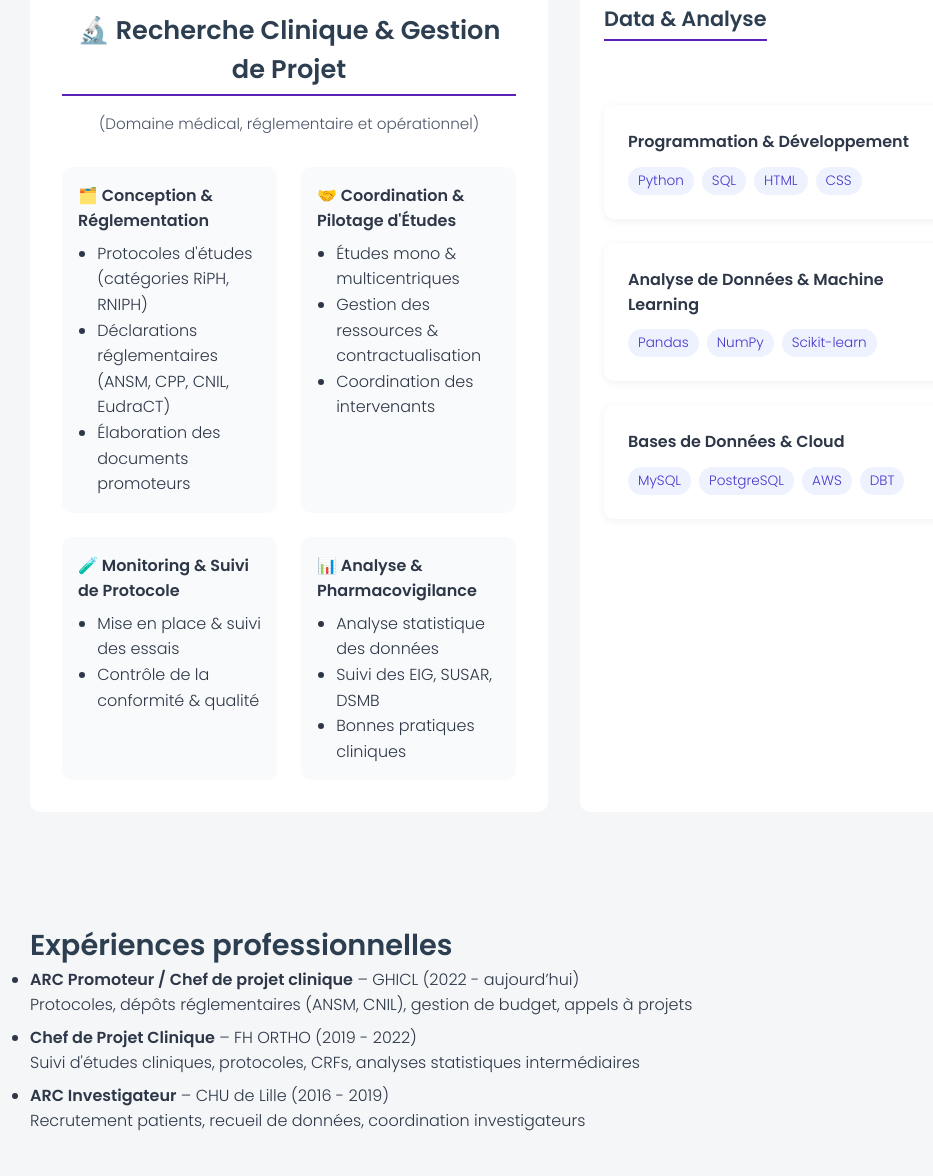
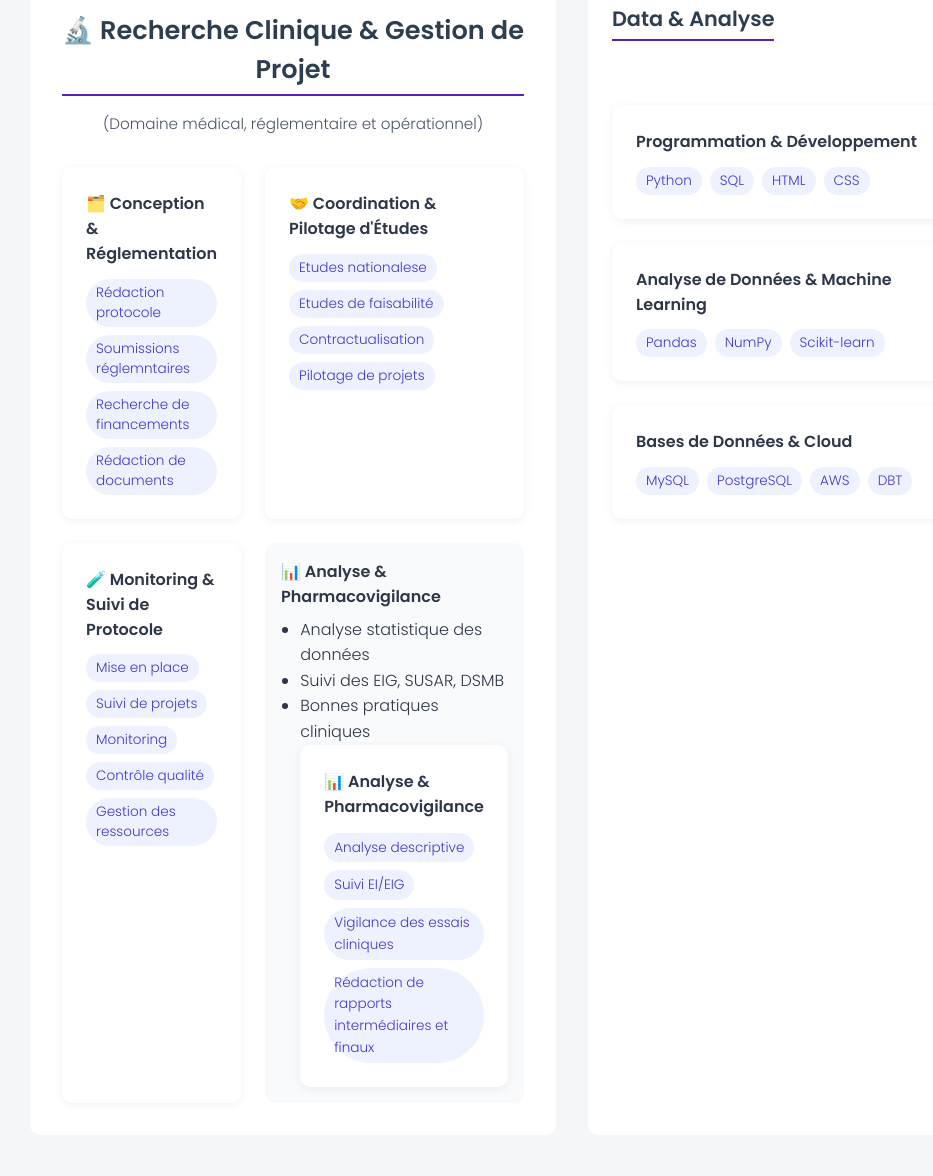
Before and after one commit to Wills13storm/wvandenberghe.github.io, a plain HTML site: page index.html in a window 1280 px wide. Shown: the part 1070-2246 px from the top of the page, without its empty margins (126-1059 px from the left). Drawn offline with Linux system fonts and the light colour scheme.

Commit message:
Update index.html

```diff
--- a/index.html
+++ b/index.html
@@ -226,33 +226,38 @@
 
   <div style="display: grid; grid-template-columns: 1fr 1fr; gap: 1.5rem;">
     <!-- Bloc 1 -->
-    <div style="background: #f9fafb; border-radius: 10px; padding: 1rem;">
-      <h4>🗂️ Conception & Réglementation</h4>
-      <ul style="margin-top: 0.5rem; padding-left: 1.2rem; line-height: 1.6;">
-        <li>Protocoles d'études (catégories RiPH, RNIPH)</li>
-        <li>Déclarations réglementaires (ANSM, CPP, CNIL, EudraCT)</li>
-        <li>Élaboration des documents promoteurs</li>
-      </ul>
+    <div style="background: #fff; padding: 1.5rem; border-radius: 10px; box-shadow: 0 2px 8px rgba(0,0,0,0.06);">
+    <h4>🗂️ Conception & Réglementation</h4>
+    <div style="margin-top: 0.8rem; display: flex; flex-wrap: wrap; gap: 0.5rem;">
+      <span class="badge">Rédaction protocole</span>
+      <span class="badge">Soumissions réglemntaires</span>
+      <span class="badge">Recherche de financements</span>
+      <span class="badge">Rédaction de documents</span>
     </div>
+  </div>
 
     <!-- Bloc 2 -->
-    <div style="background: #f9fafb; border-radius: 10px; padding: 1rem;">
-      <h4>🤝 Coordination & Pilotage d'Études</h4>
-      <ul style="margin-top: 0.5rem; padding-left: 1.2rem; line-height: 1.6;">
-        <li>Études mono & multicentriques</li>
-        <li>Gestion des ressources & contractualisation</li>
-        <li>Coordination des intervenants</li>
-      </ul>
+    <div style="background: #fff; padding: 1.5rem; border-radius: 10px; box-shadow: 0 2px 8px rgba(0,0,0,0.06);">
+    <h4>🤝 Coordination & Pilotage d'Études</h4>
+    <div style="margin-top: 0.8rem; display: flex; flex-wrap: wrap; gap: 0.5rem;">
+      <span class="badge">Etudes nationalese</span>
+      <span class="badge">Etudes de faisabilité</span>
+      <span class="badge">Contractualisation</span>
+      <span class="badge">Pilotage de projets</span>
     </div>
+  </div>
 
     <!-- Bloc 3 -->
-    <div style="background: #f9fafb; border-radius: 10px; padding: 1rem;">
-      <h4>🧪 Monitoring & Suivi de Protocole</h4>
-      <ul style="margin-top: 0.5rem; padding-left: 1.2rem; line-height: 1.6;">
-        <li>Mise en place & suivi des essais</li>
-        <li>Contrôle de la conformité & qualité</li>
-      </ul>
+<div style="background: #fff; padding: 1.5rem; border-radius: 10px; box-shadow: 0 2px 8px rgba(0,0,0,0.06);">
+    <h4>🧪 Monitoring & Suivi de Protocole</h4>
+    <div style="margin-top: 0.8rem; display: flex; flex-wrap: wrap; gap: 0.5rem;">
+      <span class="badge">Mise en place</span>
+      <span class="badge">Suivi de projets</span>
+      <span class="badge">Monitoring</span>
+      <span class="badge">Contrôle qualité</span>
+      <span class="badge">Gestion des ressources</span>
     </div>
+  </div>
 
     <!-- Bloc 4 -->
     <div style="background: #f9fafb; border-radius: 10px; padding: 1rem;">
@@ -261,8 +266,17 @@
         <li>Analyse statistique des données</li>
         <li>Suivi des EIG, SUSAR, DSMB</li>
         <li>Bonnes pratiques cliniques</li>
-      </ul>
+
+    <div style="background: #fff; padding: 1.5rem; border-radius: 10px; box-shadow: 0 2px 8px rgba(0,0,0,0.06);">
+    <h4>📊 Analyse & Pharmacovigilance</h4>
+    <div style="margin-top: 0.8rem; display: flex; flex-wrap: wrap; gap: 0.5rem;">
+      <span class="badge">Analyse descriptive</span>
+      <span class="badge">Suivi EI/EIG</span>
+      <span class="badge">Vigilance des essais cliniques</span>
+      <span class="badge">Rédaction de rapports intermédiaires et finaux</span>
     </div>
+      </div>
+     </div>
   </div>
 </div>
 
```
